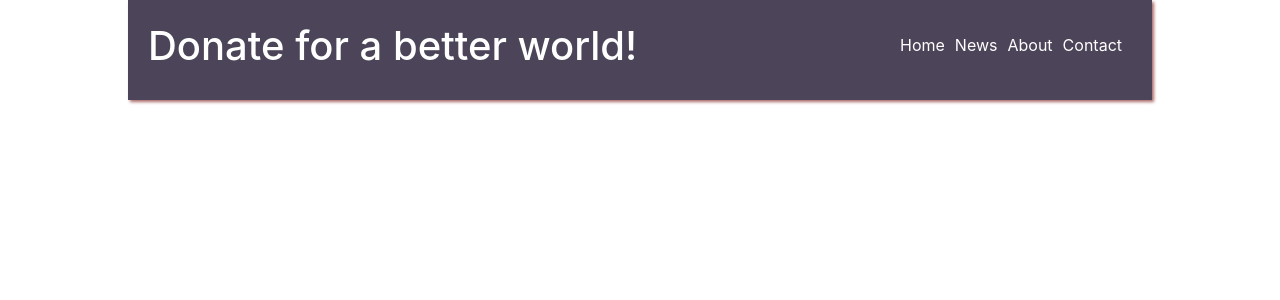
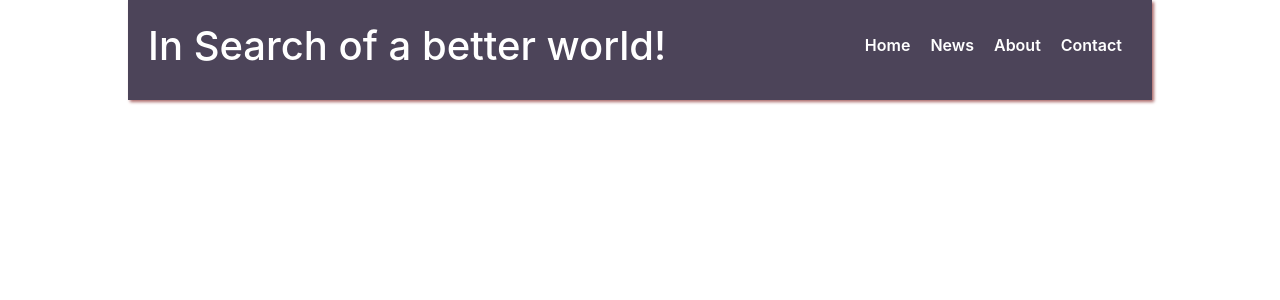
Before and after one commit to AhmedShibbir/donation-react-my-app, a React (Create React App) app: page / in a window 1280 px wide. Shown: the top 300 px of the page. Built offline with nearby package versions, Linux system fonts and the light colour scheme.

Commit message:
color modified

```diff
--- a/public/index.html
+++ b/public/index.html
@@ -31,7 +31,7 @@
 
      <!-- bootstrap link -->
     <link href="https://cdn.jsdelivr.net/npm/bootstrap@5.1.1/dist/css/bootstrap.min.css" rel="stylesheet" integrity="sha384-F3w7mX95PdgyTmZZMECAngseQB83DfGTowi0iMjiWaeVhAn4FJkqJByhZMI3AhiU" crossorigin="anonymous">
-    <title>React App</title>
+    <title>ISBW</title>
   </head>
   <body>
     <noscript>You need to enable JavaScript to run this app.</noscript>
--- a/src/components/Header/Header.css
+++ b/src/components/Header/Header.css
@@ -11,18 +11,19 @@
     padding: 0px 20px;
 
 }
-.Header-greeting:hover{
+/* .Header-greeting:hover{
     text-shadow: 2px 2px rgb(226, 131, 131);
-}
+} */
 nav{
     padding-bottom: 10px;
 }
 nav a{
     text-decoration: none;
     display: inline-block;
-    margin-right: 10px;
+    margin: 0px 10px;
     row-gap: 40px;
     color: white;
+    font-weight: 600;
 }
 nav a:hover{
     color:aqua;
--- a/src/components/Header/Header.js
+++ b/src/components/Header/Header.js
@@ -5,7 +5,7 @@ const Header = () => {
     return (
         <div className="Header-container">
             <div>
-                <h1 className="Header-greeting">Donate for a better world!</h1>
+                <h1 className="Header-greeting">In Search of a better world!</h1>
             </div>
             <nav>
                 <a href="/Home">Home</a>
```
